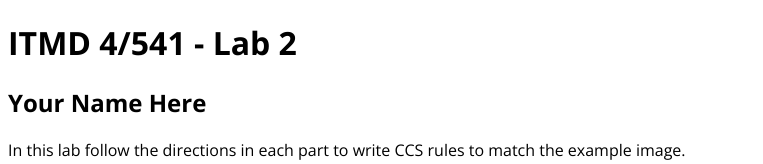
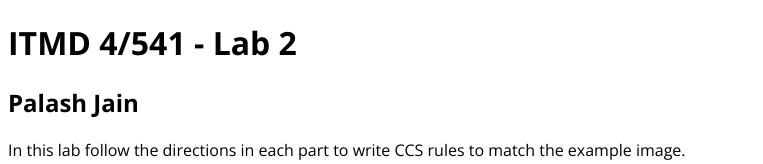
Before and after one commit to MrPalashJ/LabAssignment2, a plain HTML site: page index.html in a window 1280 px wide. Shown: the top 164 px of the page, without its empty margins (0-763 px from the left). Drawn offline with nearby package versions, Linux system fonts and the light colour scheme.

Commit message:
changed name

```diff
--- a/index.html
+++ b/index.html
@@ -14,7 +14,7 @@
 <body>
   <header class="w700">
     <h1>ITMD 4/541 - Lab 2</h1>
-    <h2>Your Name Here</h2>
+    <h2>Palash Jain</h2>
     <p>In this lab follow the directions in each part to write CCS rules to match the example image. <strong>DO NOT</strong> edit this HTML file in any way except to add your name in the H2 in the Header section above this text. <strong>DO NOT</strong> edit the global.css file in any way. You will write all your CSS in the proper sections in the styles.css file only.</p>
     <p>Create a Lab2 folder in your class GitHub repository and place all the files for this lab in that folder, including the assets folder with images. Once you publish this lab to GitHub Pages, submit to the blackboard assignment a link to this main lab page in GitHub Pages and your GitHub repository code.</p>
   </header>
--- a/styles.css
+++ b/styles.css
@@ -1,6 +1,7 @@
 /* Flexbox Part 1 */
 
 #flex-section1 ul {
+
 
 }
 
```
